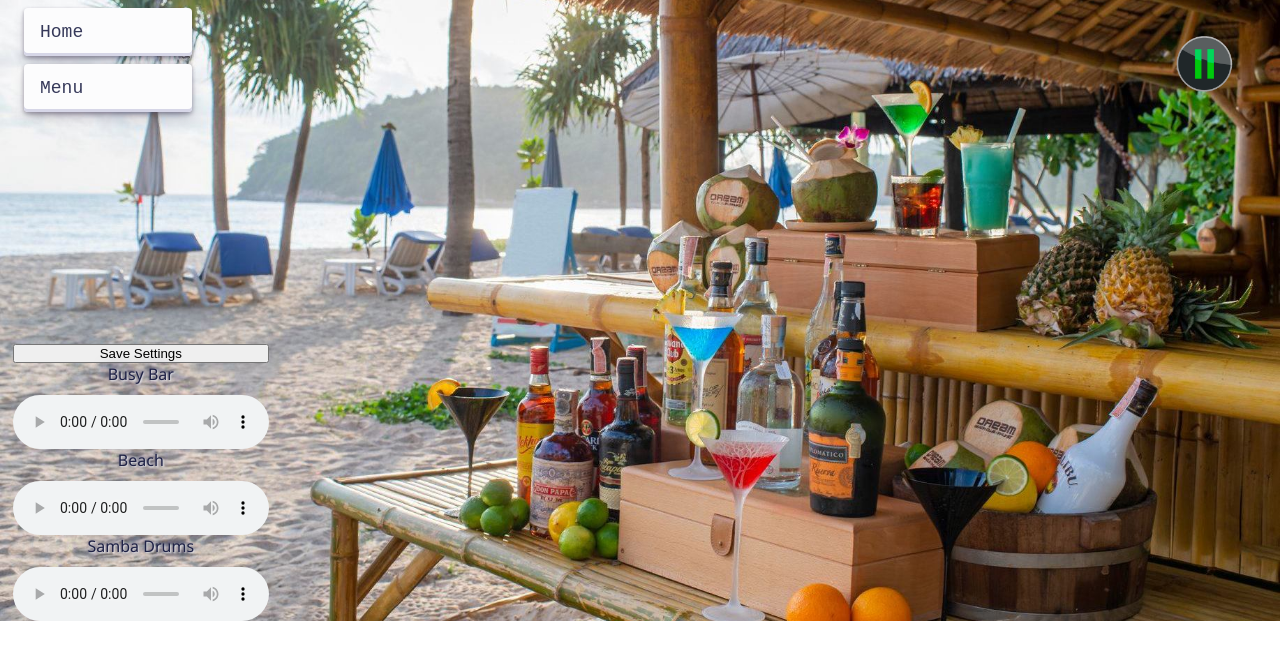
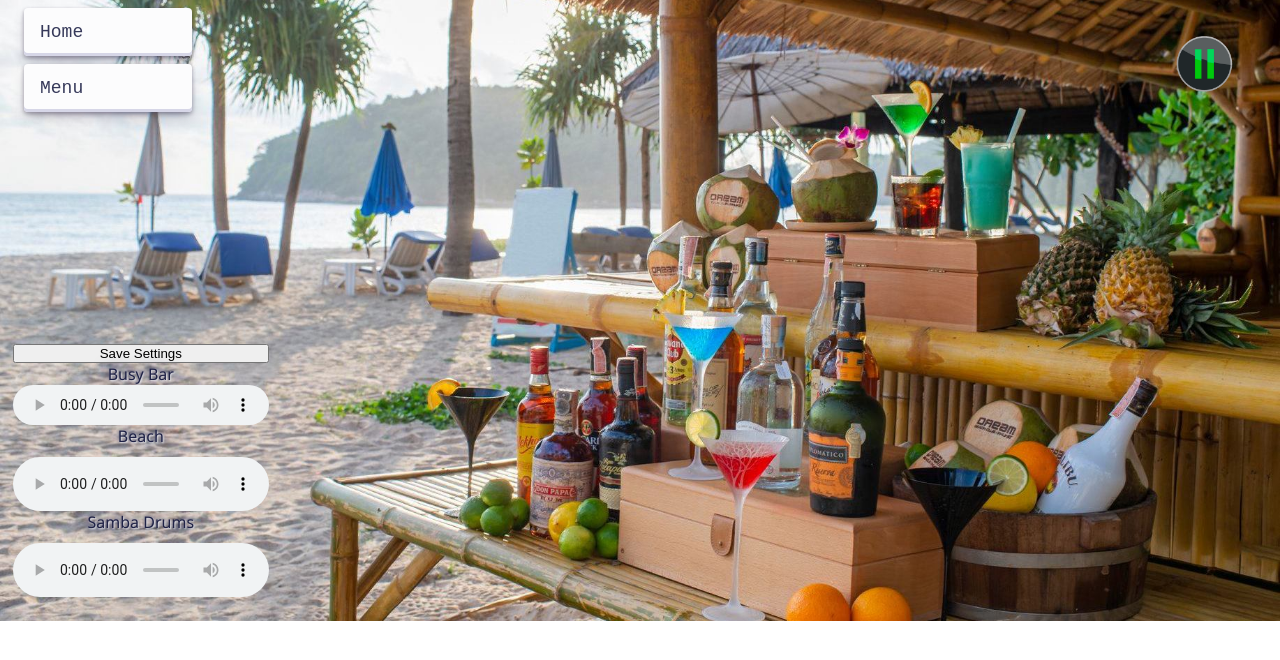
Before and after one commit to Run37927/2800-202210-DTC16, a website: page public/html/beachbar.html in a window 1280 px wide. Drawn offline with nearby package versions, Linux system fonts and the light colour scheme; no server answers.

```diff
--- a/public/html/beachbar.html
+++ b/public/html/beachbar.html
@@ -108,7 +108,7 @@
       <span class="audio-info">Busy Bar</span>
       <audio
         controls
-        style="width: 20vw; height: 8vh"
+        style="width: 100%; height: 5vh"
         id="audio-bar"
         src="/audios/bar_large_busy_dance_music.mp3"
         loop
```
